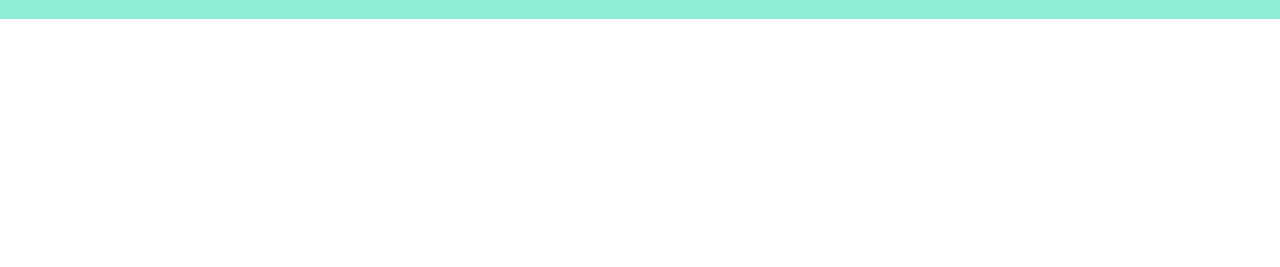
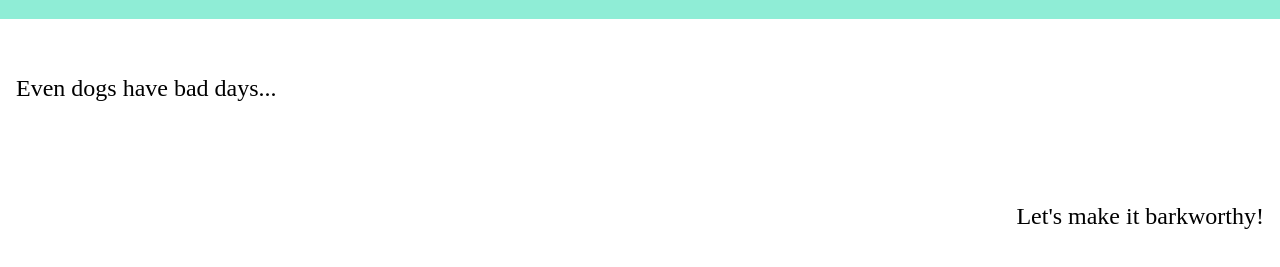
Before and after one commit to yesseniarod/ruff-day, a website: page index.html in a window 1280 px wide. Shown: the part 61-328 px from the top of the page. Drawn offline with Linux system fonts and the light colour scheme.

Commit message:
create container that will hold content. #1

```diff
--- a/css/layout.css
+++ b/css/layout.css
@@ -4,3 +4,30 @@
   margin: 0 1.5rem;
   align-items: baseline;
 }
+
+.container {
+  display: flex;
+  width: 100%;
+  height: 20rem;
+  flex-direction: column;
+  margin-top: 2rem;
+}
+
+.row {
+  width: 100%;
+  display: flex;
+}
+
+.half-col {
+  width: 100%;
+  height: 8rem;
+}
+
+.half-col.left {
+  margin-left: 1rem;
+}
+
+.half-col.right {
+  text-align: right;
+  margin-right: 1rem;
+}
--- a/css/styles.css
+++ b/css/styles.css
@@ -10,3 +10,7 @@ i.fas.fa-bars {
 i.fas.fa-bars.hidden {
   visibility: hidden;
 }
+
+p {
+  font-size: 1.5rem;
+}
--- a/index.html
+++ b/index.html
@@ -19,6 +19,23 @@
     </div>
   </header>
   <main>
+    <div class="container">
+      <div class="row">
+        <div class="half-col left">
+          <p>
+            Even dogs have bad days...
+          </p>
+        </div>
+        </div>
+        <div class="row">
+        <div class="half-col right">
+          <p>
+            Let's make it barkworthy!
+          </p>
+        </div>
+      </div>
+
+    </div>
   </main>
   <script src="js/data.js"></script>
   <script src="js/main.js"></script>
```
